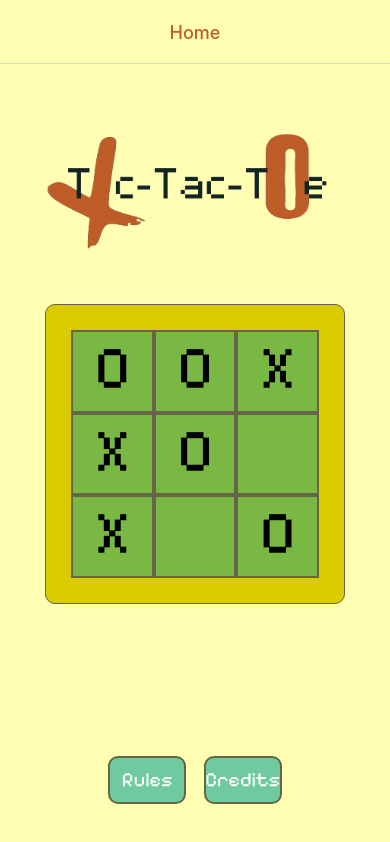
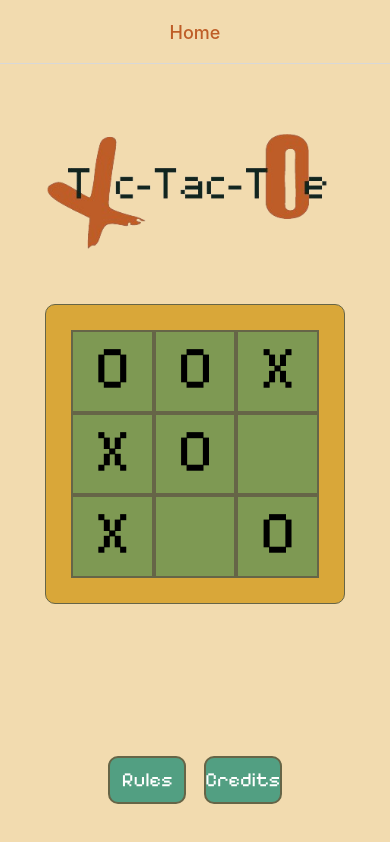
Before and after one commit to JaymeeCasabuena/tic-tac-toe, a React Native app: screen /Home in a window 390 px wide. Built offline with nearby package versions, Linux system fonts and the light colour scheme.

Commit message:
Modified color.js

```diff
--- a/src/constants/Color.js
+++ b/src/constants/Color.js
@@ -1,8 +1,8 @@
 export const COLORS = {
     Red: '#be5d27',
-    Teal: '#6fcb9f',
-    Yellow: '#dacc00',
-    Green: '#7ab844',
+    Teal: '#529f82',
+    Yellow: '#d9a739',
+    Green: '#7e9953',
     Brown: '#666547',
-    Cream: '#fffeb3',
+    Cream: '#f2dbaf',
   };
```
